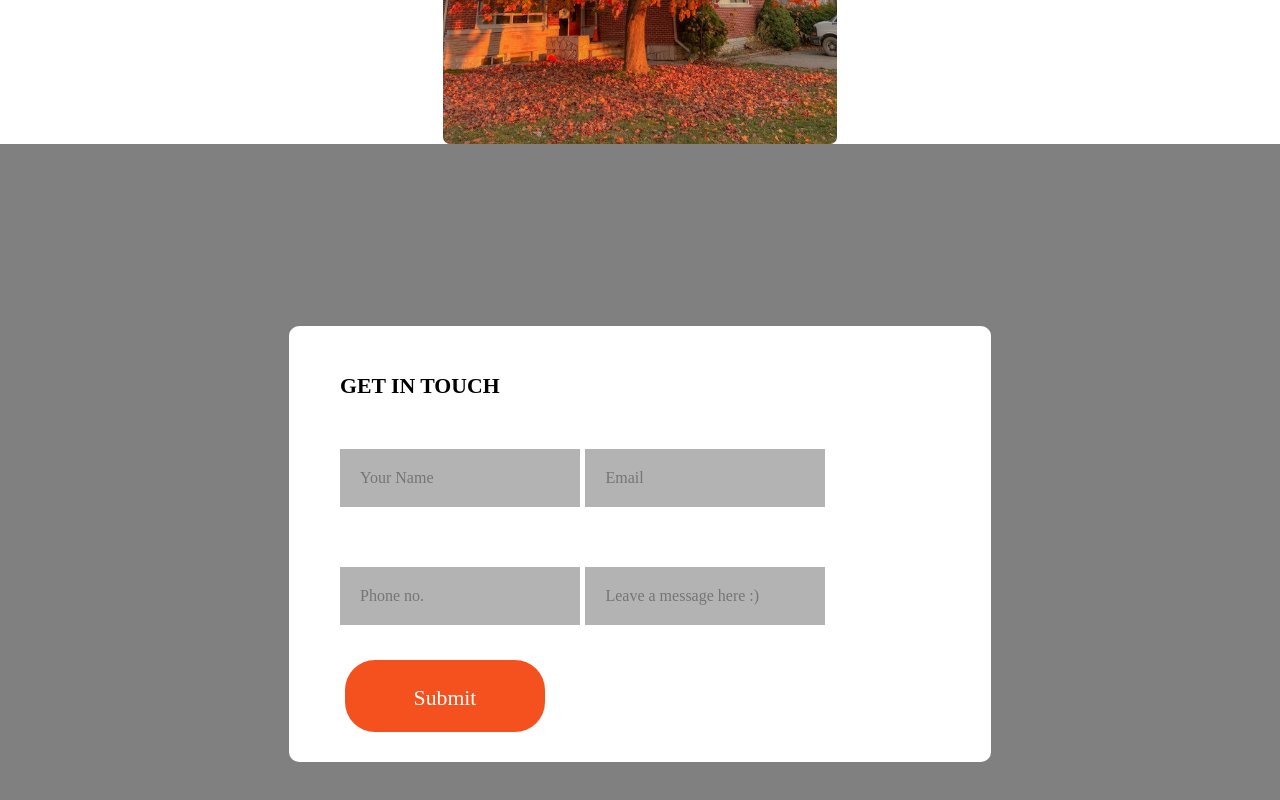
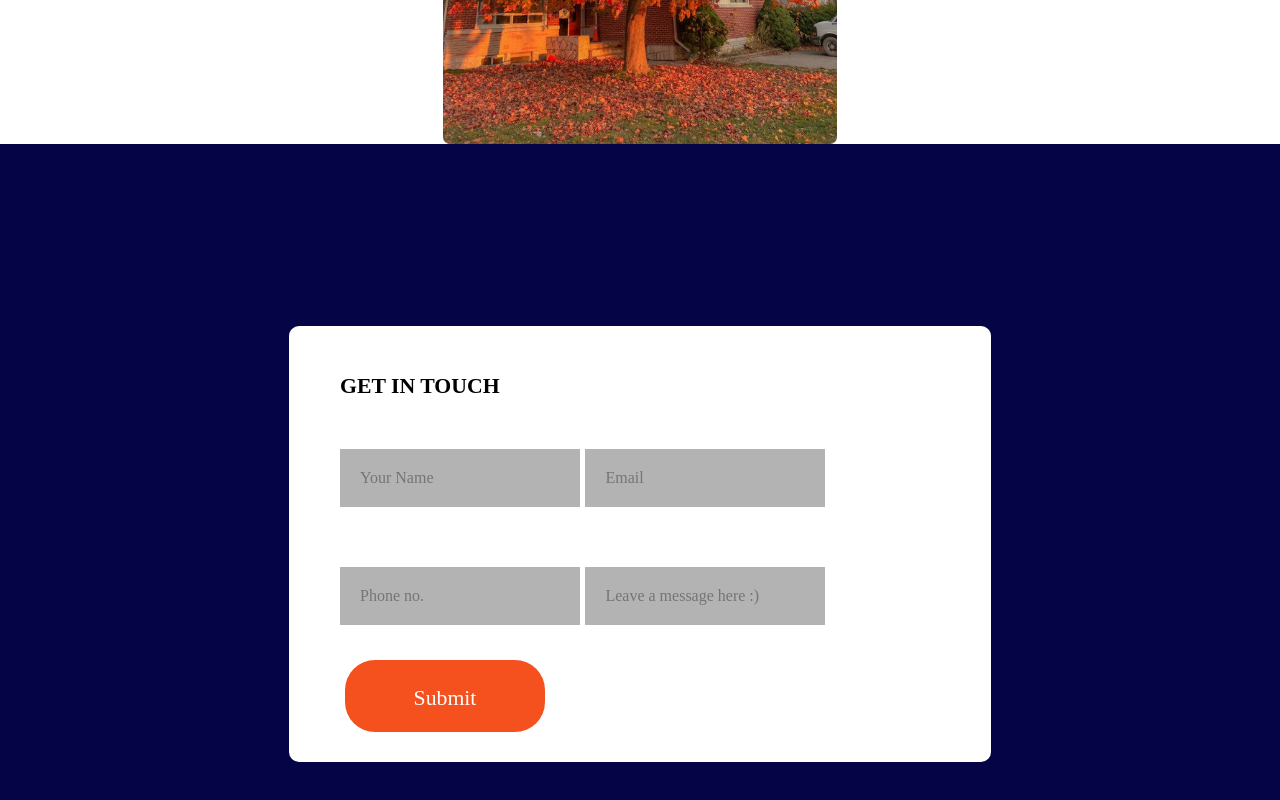
Before and after one commit to kinaz-xxr/Portfolio, a plain HTML site: page index.html in a window 1280 px wide. Shown: the part 5258-6058 px from the top of the page. Drawn offline with Linux system fonts and the light colour scheme.

```diff
--- a/styles.css
+++ b/styles.css
@@ -182,7 +182,7 @@
 .contact_container{
     width: 100%;
     height: 100vh;
-    background: gray;
+    background: rgb(4, 4, 70);
     display: flex;
     align-items: center;
     justify-content: center;
@@ -253,3 +253,6 @@
     opacity: 1;
     right: 0;
   }
+
+
+  /* try stuffs */
```
Also changed, not shown: index.html (+2 -0 lines).
